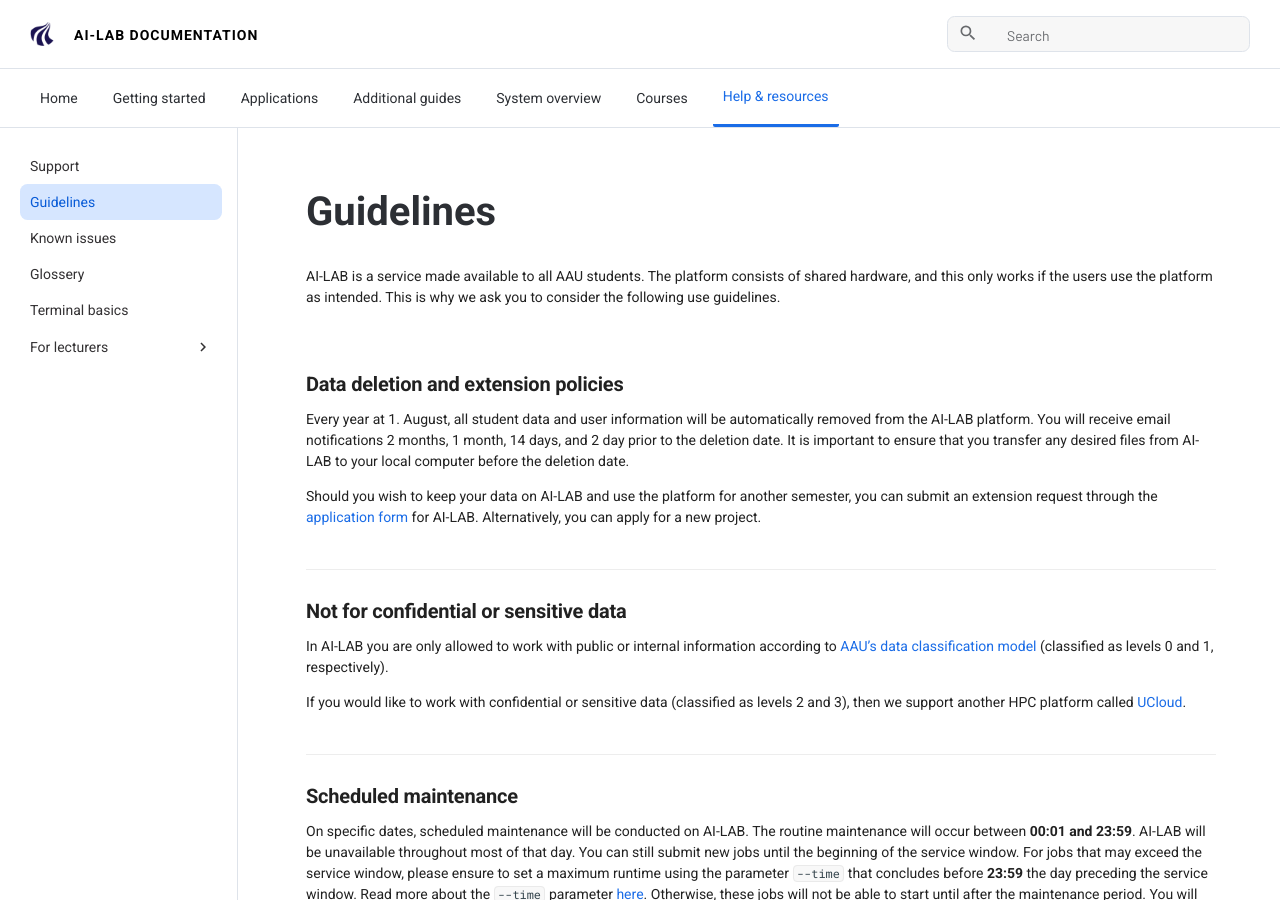
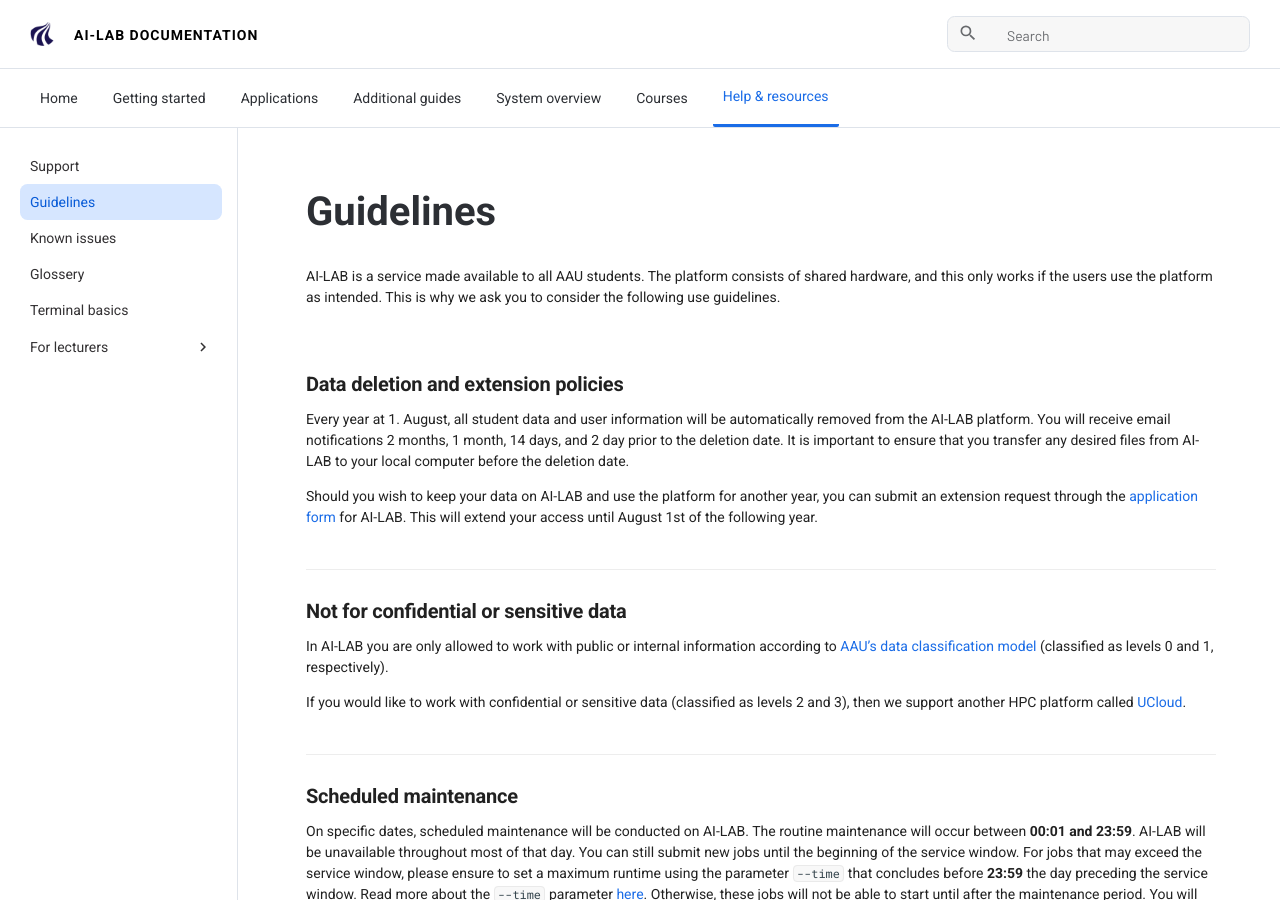
Before and after one commit to aau-claaudia/ailab-docs, an MkDocs documentation site: the page built from docs/help-and-resources/guidelines.md, in a window 1280 px wide and 900 px high. Built offline with MkDocs 1.6.1 and Material for MkDocs 9.7.7, drawn with Linux system fonts in a browser that asks for light colours.

Commit message:
uploaded some documents

```diff
--- a/docs/help-and-resources/guidelines.md
+++ b/docs/help-and-resources/guidelines.md
@@ -11,7 +11,7 @@ AI-LAB is a service made available to all AAU students. The platform consists of
 ### Data deletion and extension policies
 Every year at 1. August, all student data and user information will be automatically removed from the AI-LAB platform. You will receive email notifications 2 months, 1 month, 14 days, and 2 day prior to the deletion date. It is important to ensure that you transfer any desired files from AI-LAB to your local computer before the deletion date.
 
-Should you wish to keep your data on AI-LAB and use the platform for another semester, you can submit an extension request through the [application form](https://forms.office.com/e/caEhCRmqVN) for AI-LAB. Alternatively, you can apply for a new project.
+Should you wish to keep your data on AI-LAB and use the platform for another year, you can submit an extension request through the [application form](https://forms.office.com/e/caEhCRmqVN) for AI-LAB. This will extend your access until August 1st of the following year.
 
 <hr>
 
--- a/overrides/home.html
+++ b/overrides/home.html
@@ -279,6 +279,24 @@
     .footer-link:hover {
         text-decoration: underline;
     }
+    .copyright {
+        justify-content: space-between;
+    }
+    .copyright-inner {
+        font-family: "Roboto", sans-serif;
+        font-size: 13px;
+        display: flex;
+        margin-bottom: 1rem;
+        color: rgb(93 106 133);
+        align-items: center;
+    }
+    .copyright-a {
+        padding-right: 20px;
+    }
+    .copyright-a:hover {
+        color: rgb(44 47 52);
+        text-decoration: underline;
+    }
     @media (min-width: 640px) {
         .home-hero-bg {
             background-color: rgb(241 247 255);
@@ -299,6 +317,12 @@
     @media (min-width: 768px) {
         .footer {
             grid-template-columns: repeat(2, minmax(0, 1fr));
+        }
+        .copyright {
+            display: flex;
+        }
+        .copyright-inner {
+            margin-bottom: 0;
         }
     }
     @media (min-width: 1280px) {
@@ -480,7 +504,13 @@
                                 <a href="https://www.linkedin.com/company/claaudia/" class="footer-link">Visit our LinkedIn</a>
                             </div>
                         </div>
-                        <p style="color: rgb(93, 106, 133); font-family: 'Roboto', sans-serif; font-size: 14px;">Copyright © 2024 CLAAUDIA</p>
+                        <div class="copyright">
+                            <div class="copyright-inner">
+                                <a class="copyright-a" href="/assets/Data processing agreement AI Lab.pdf">Data processing agreement</a>
+                                <a class="copyright-a" href="/assets/Terms and Conditions AI-LAB.pdf">Terms and conditions</a>
+                                <p>Copyright © 2024 CLAAUDIA</p>
+                            </div>
+                        </div>
                     </div>
                 </div>
                 <br>
@@ -488,10 +518,7 @@
         </div>
     </div>
 
-
     <script src="javascripts/serviceWindow.js"></script>
-
-
 
 {% endblock %}
 
```
Also changed, not shown: 2 other files.
